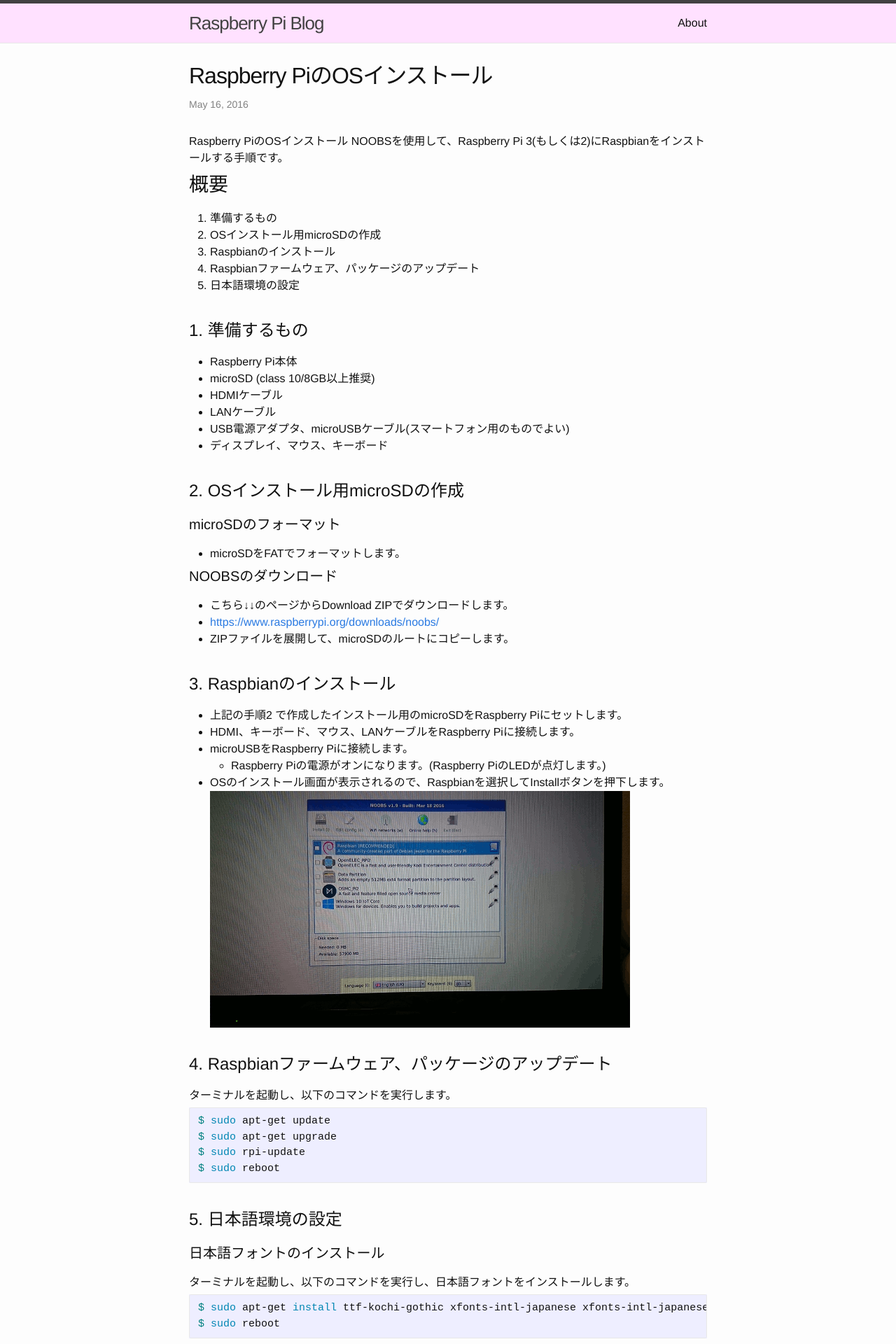
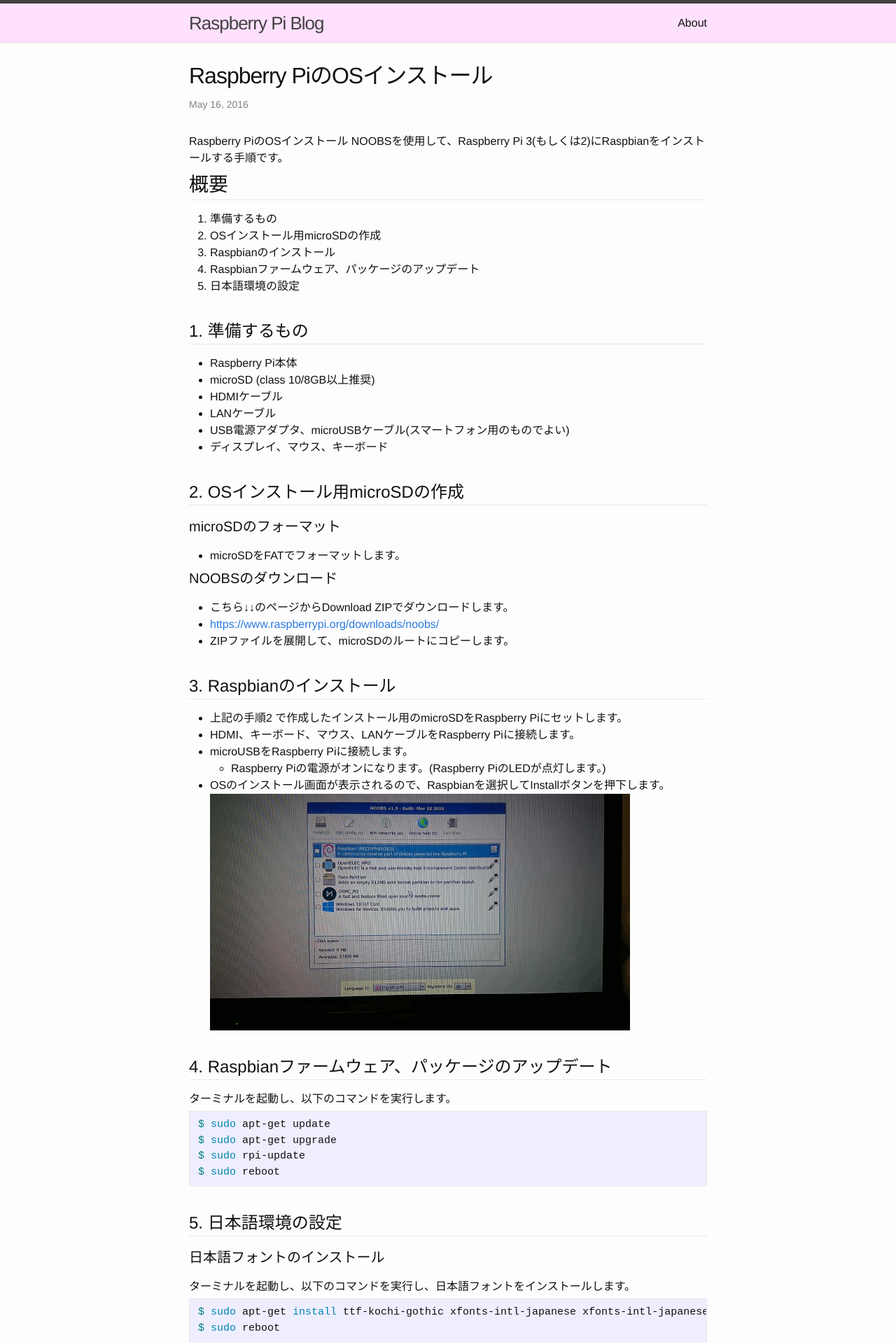
Before and after one commit to yuzuaflo/RaspiBlog, a Jekyll site: the page built from _posts/2016-05-16-raspi-install.md, in a window 1280 px wide. Shown: the top 1920 px of the page at 70% size. Built offline with Jekyll 4.4.1, drawn with Linux system fonts in a browser that asks for light colours.

Commit message:
3rd commit

```diff
--- a/_sass/_base.scss
+++ b/_sass/_base.scss
@@ -85,7 +85,16 @@ li {
 /**
  * Headings
  */
-h1, h2, h3, h4, h5, h6 {
+h1 {
+    font-weight: $base-font-weight;
+}
+
+h2, h3 {
+    font-weight: $base-font-weight;
+    border-bottom: 1px solid $grey-color-light;
+}
+
+h4, h5, h6 {
     font-weight: $base-font-weight;
 }
 
--- a/_sass/_layout.scss
+++ b/_sass/_layout.scss
@@ -9,7 +9,7 @@
     // Positioning context for the mobile navigation icon
     position: relative;
 
-    background-color: rgb(255, 225, 255);
+    background-color: $background-pink;
 }
 
 .site-title {
@@ -102,7 +102,7 @@
 .site-footer {
     border-top: 1px solid $grey-color-light;
     padding: $spacing-unit 0;
-    background-color: rgb(255, 225, 255);
+    background-color: $background-pink;
 }
 
 .footer-heading {
--- a/css/main.scss
+++ b/css/main.scss
@@ -17,6 +17,7 @@ $spacing-unit:     30px;
 $text-color:       #111;
 $background-color: #fdfdfd;
 $brand-color:      #2a7ae2;
+$background-pink:  #ffe1ff;
 
 $grey-color:       #828282;
 $grey-color-light: lighten($grey-color, 40%);
```
Also changed, not shown: _posts/2016-05-16-raspi-install.md (+2 -1 lines), _posts/2016-05-17-temperature-senser.md (+2 -1 lines), tags.html (added, +10 -0 lines), 2 other files.
